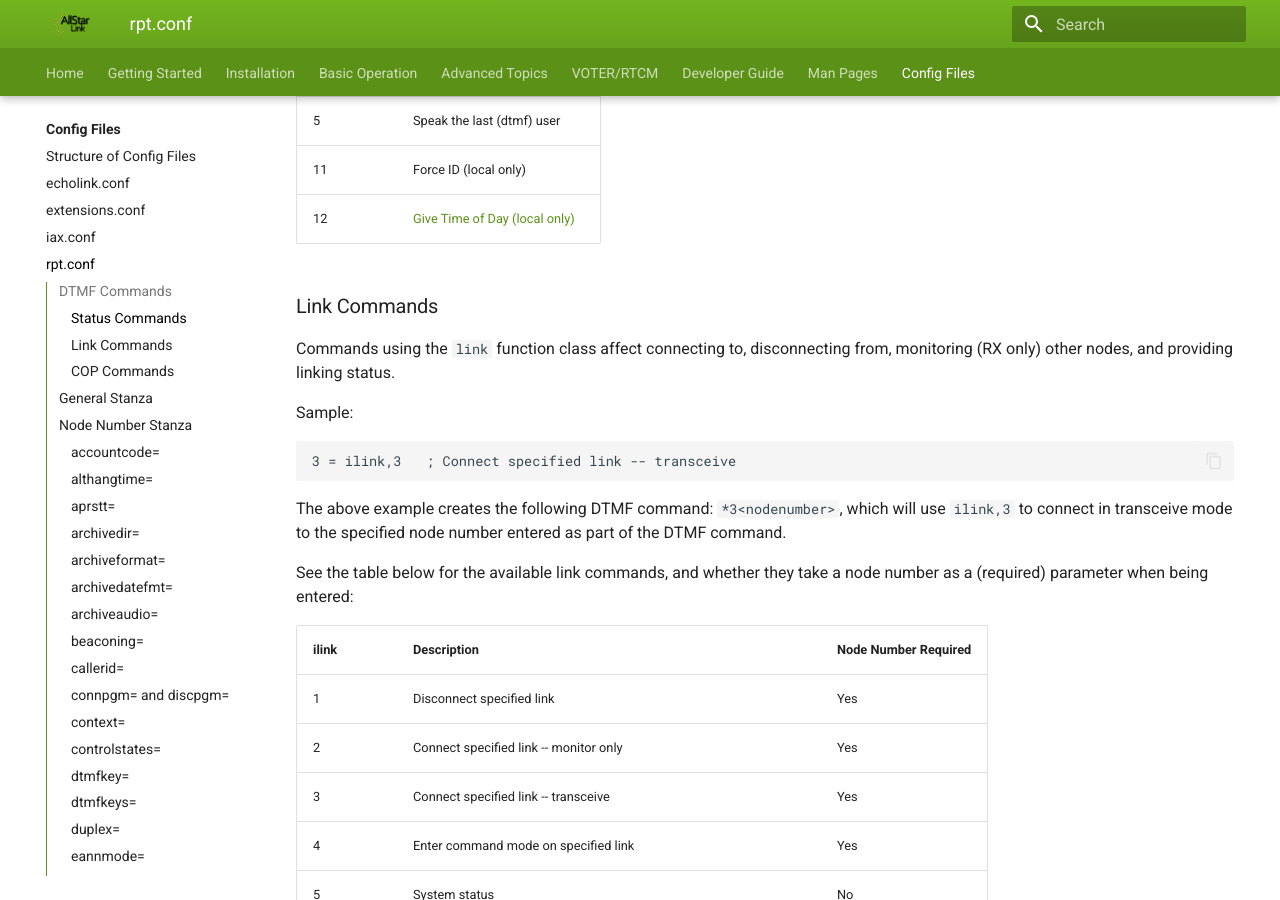
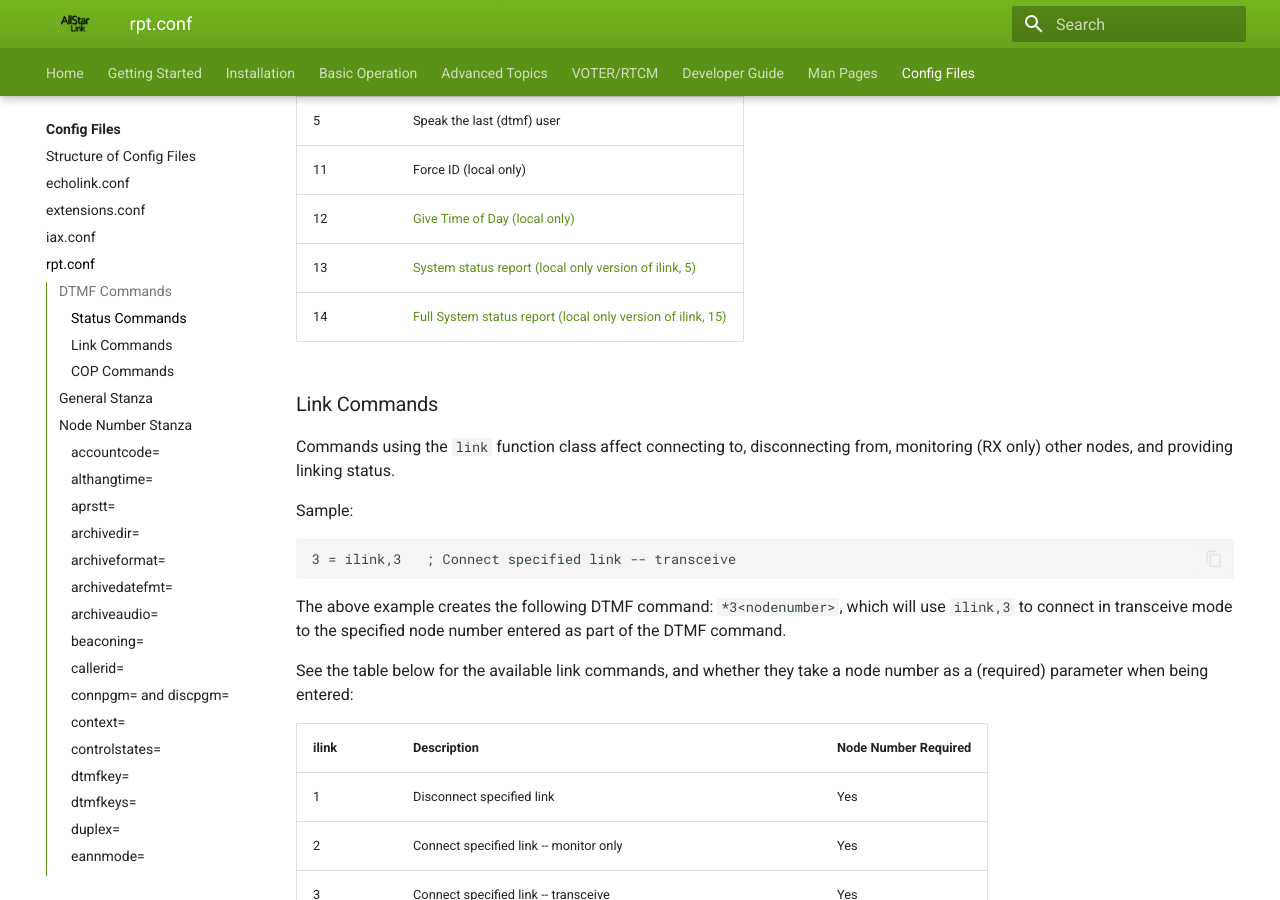
Before and after one commit to AllStarLink/ASL3-Manual, an MkDocs documentation site: the page built from docs/config/rpt_conf.md, in a window 1280 px wide and 900 px high, scrolled down 1192 px. Built offline with MkDocs 1.6.1 and Material for MkDocs 9.7.7, drawn with Linux system fonts in a browser that asks for light colours; some of the changed lines change nothing that is shown.

Commit message:
Add docs for status 13 and status 14 added in PR#1083 (#234)
* add docs for status 13 and status 14

* Fix capitalization in rpt_conf.md links

```diff
--- a/docs/config/rpt_conf.md
+++ b/docs/config/rpt_conf.md
@@ -40,6 +40,8 @@
 5|Speak the last (dtmf) user
 11|Force ID (local only)
 12|[Give Time of Day (local only)](../adv-topics/timeofday.md)
+13|[System status report (local only version of ilink, 5)](#ilink5)
+14|[Full System status report (local only version of ilink, 15)](#ilink15)
 
 ### Link Commands
 Commands using the `link` function class affect connecting to, disconnecting from, monitoring (RX only) other nodes, and providing linking status.
@@ -60,7 +62,7 @@
 2|Connect specified link -- monitor only|Yes
 3|Connect specified link -- transceive|Yes
 4|Enter command mode on specified link|Yes
-5|System status|No
+<a id="ilink5"></a>5|System status|No
 6|Disconnect all links|No
 7|Last Node to Key Up|No
 8|Connect specified link -- local monitor only|Yes
@@ -69,7 +71,7 @@
 11|Disconnect a previously permanently connected link|Yes
 12|Permanently connect specified link -- monitor only|Yes
 13|Permanently connect specified link -- transceive|Yes
-15|Full system status (all nodes)|No
+<a id="ilink15"></a>15|Full system status (all nodes)|No
 16|Reconnect links disconnected with "disconnect all links"|No
 17|MDC test (for diag purposes)|No
 18|Permanently Connect specified link -- local monitor only|Yes
```
